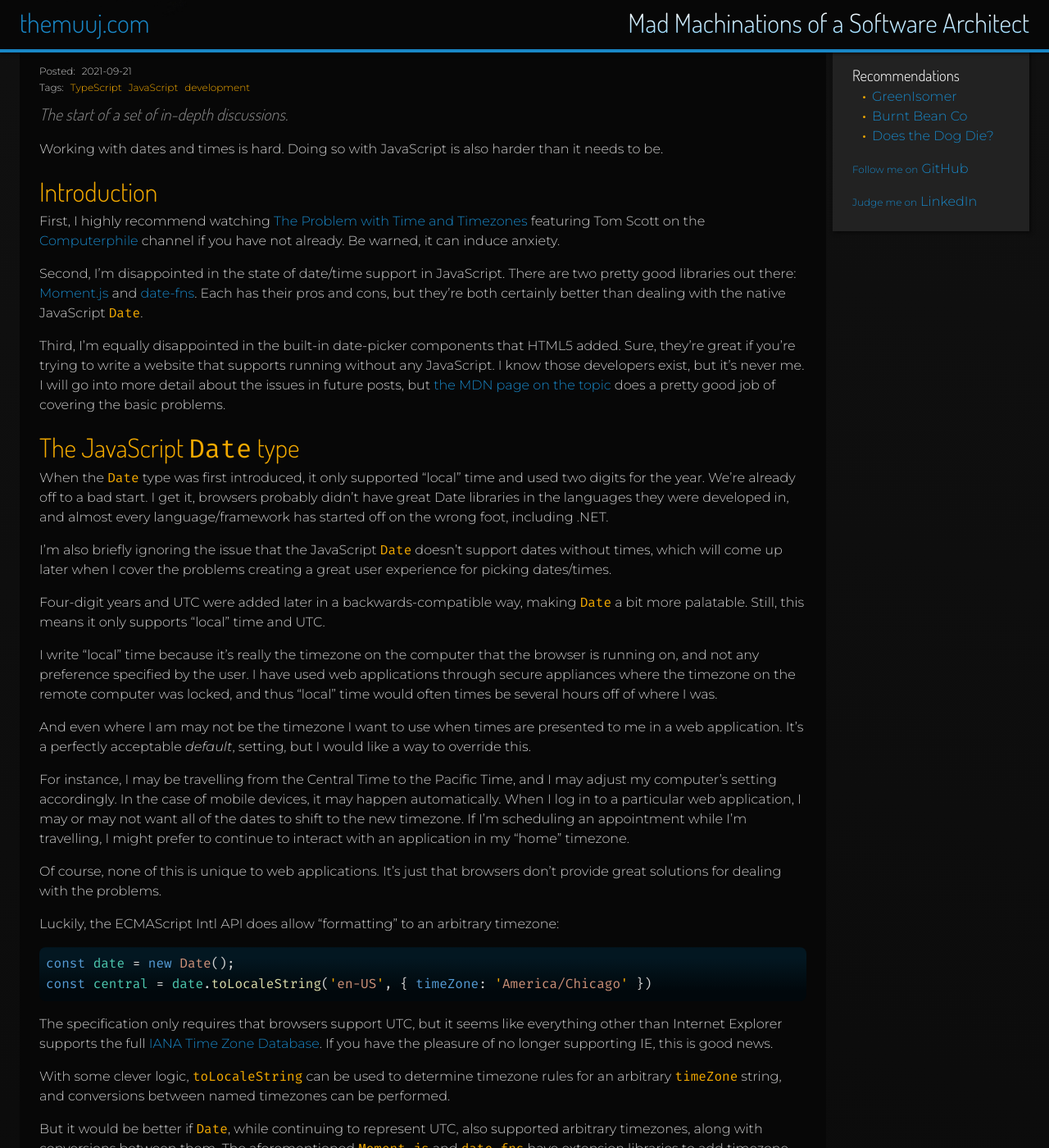
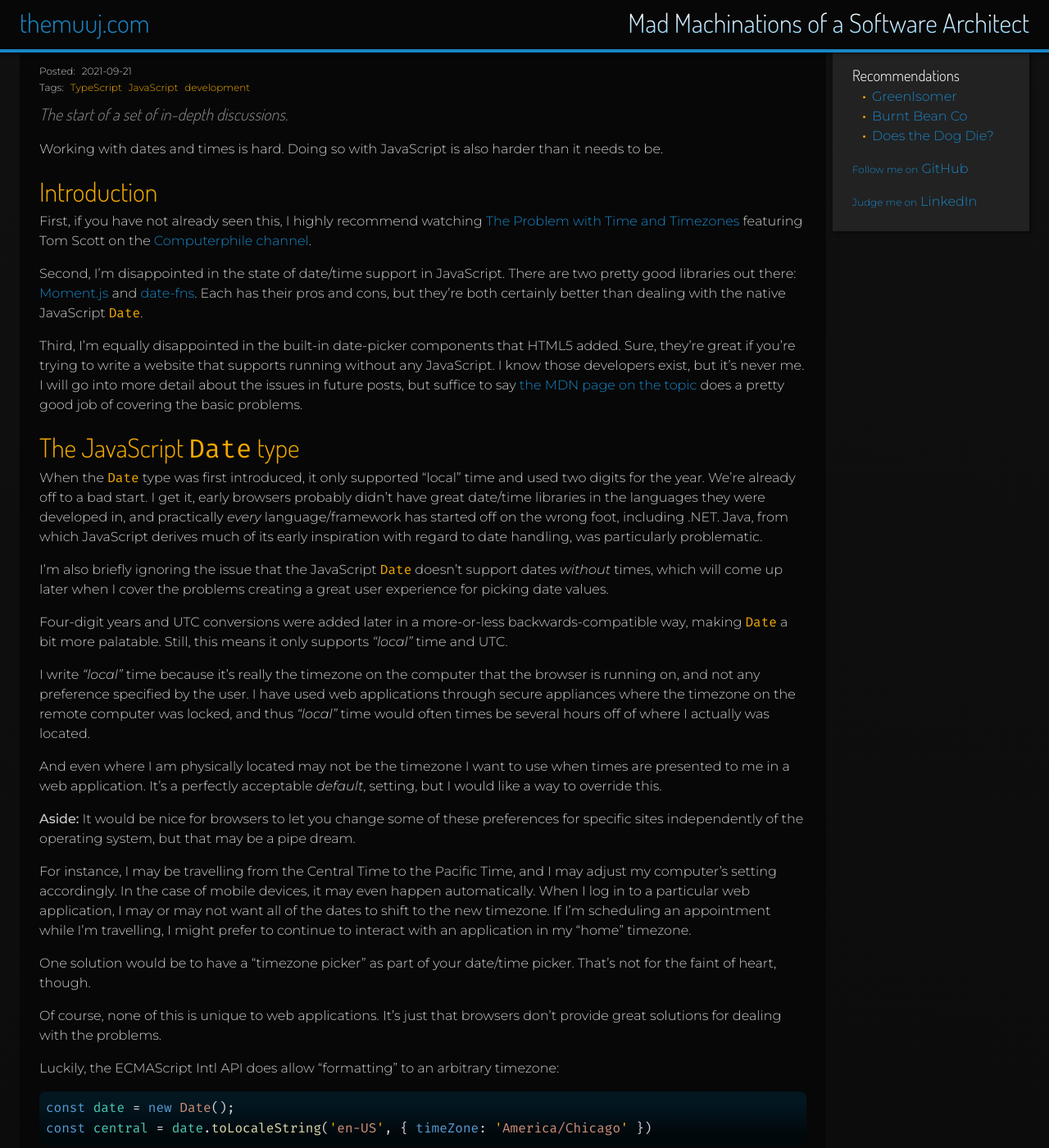
Before and after one commit to TheMuuj/TheMuuj.github.io, a Jekyll site: the page built from _posts/2021-09-21-web-apps-and-dates.md, in a window 1280 px wide and 1400 px high, scrolled down 218 px. Shown: the whole window at 82% size. Built offline with Jekyll 4.4.1, drawn with Linux system fonts in a browser that asks for light colours; some of the changed text lies outside the part shown.

Commit message:
Update Post: "Web Applications and Dates"

```diff
--- a/_posts/2021-09-21-web-apps-and-dates.md
+++ b/_posts/2021-09-21-web-apps-and-dates.md
@@ -10,25 +10,29 @@
 
 ## Introduction
 
-First, I highly recommend watching [The Problem with Time and Timezones](https://www.youtube.com/watch?v=-5wpm-gesOY) featuring Tom Scott on the [Computerphile](https://www.youtube.com/channel/UC9-y-6csu5WGm29I7JiwpnA) channel if you have not already. Be warned, it can induce anxiety.
+First, if you have not already seen this, I highly recommend watching [The Problem with Time and Timezones](https://www.youtube.com/watch?v=-5wpm-gesOY) featuring Tom Scott on the [Computerphile channel](https://www.youtube.com/channel/UC9-y-6csu5WGm29I7JiwpnA).
 
 Second, I'm disappointed in the state of date/time support in JavaScript. There are two pretty good libraries out there: [Moment.js](https://momentjs.com/) and [date-fns](https://date-fns.org/). Each has their pros and cons, but they're both certainly better than dealing with the native JavaScript `Date`.
 
-Third, I'm equally disappointed in the built-in date-picker components that HTML5 added. Sure, they're great if you're trying to write a website that supports running without any JavaScript. I know those developers exist, but it's never me. I will go into more detail about the issues in future posts, but [the MDN page on the topic](https://developer.mozilla.org/en-US/docs/Web/HTML/Element/input/date#handling_browser_support) does a pretty good job of covering the basic problems.
+Third, I'm equally disappointed in the built-in date-picker components that HTML5 added. Sure, they're great if you're trying to write a website that supports running without any JavaScript. I know those developers exist, but it's never me. I will go into more detail about the issues in future posts, but suffice to say [the MDN page on the topic](https://developer.mozilla.org/en-US/docs/Web/HTML/Element/input/date#handling_browser_support) does a pretty good job of covering the basic problems.
 
 ## The JavaScript `Date` type
 
-When the `Date` type was first introduced, it only supported "local" time and used two digits for the year. We're already off to a bad start. I get it, browsers probably didn't have great Date libraries in the languages they were developed in, and almost every language/framework has started off on the wrong foot, including .NET.
+When the `Date` type was first introduced, it only supported "local" time and used two digits for the year. We're already off to a bad start. I get it, early browsers probably didn't have great date/time libraries in the languages they were developed in, and practically *every* language/framework has started off on the wrong foot, including .NET. Java, from which JavaScript derives much of its early inspiration with regard to date handling, was particularly problematic.
 
-I'm also briefly ignoring the issue that the JavaScript `Date` doesn't support dates without times, which will come up later when I cover the problems creating a great user experience for picking dates/times.
+I'm also briefly ignoring the issue that the JavaScript `Date` doesn't support dates *without* times, which will come up later when I cover the problems creating a great user experience for picking date values.
 
-Four-digit years and UTC were added later in a backwards-compatible way, making `Date` a bit more palatable. Still, this means it only supports "local" time and UTC.
+Four-digit years and UTC conversions were added later in a more-or-less backwards-compatible way, making `Date` a bit more palatable. Still, this means it only supports *"local"* time and UTC.
 
-I write "local" time because it's really the timezone on the computer that the browser is running on, and not any preference specified by the user. I have used web applications through secure appliances where the timezone on the remote computer was locked, and thus "local" time would often times be several hours off of where I was.
+I write *"local"* time because it's really the timezone on the computer that the browser is running on, and not any preference specified by the user. I have used web applications through secure appliances where the timezone on the remote computer was locked, and thus *"local"* time would often times be several hours off of where I actually was located.
 
-And even where I am may not be the timezone I want to use when times are presented to me in a web application. It's a perfectly acceptable *default*, setting, but I would like a way to override this.
+And even where I am physically located may not be the timezone I want to use when times are presented to me in a web application. It's a perfectly acceptable *default*, setting, but I would like a way to override this.
 
-For instance, I may be travelling from the Central Time to the Pacific Time, and I may adjust my computer's setting accordingly. In the case of mobile devices, it may happen automatically. When I log in to a particular web application, I may or may not want all of the dates to shift to the new timezone. If I'm scheduling an appointment while I'm travelling, I might prefer to continue to interact with an application in my "home" timezone.
+**Aside:** It would be nice for browsers to let you change some of these preferences for specific sites independently of the operating system, but that may be a pipe dream.
+
+For instance, I may be travelling from the Central Time to the Pacific Time, and I may adjust my computer's setting accordingly. In the case of mobile devices, it may even happen automatically. When I log in to a particular web application, I may or may not want all of the dates to shift to the new timezone. If I'm scheduling an appointment while I'm travelling, I might prefer to continue to interact with an application in my "home" timezone.
+
+One solution would be to have a "timezone picker" as part of your date/time picker. That's not for the faint of heart, though.
 
 Of course, none of this is unique to web applications. It's just that browsers don't provide great solutions for dealing with the problems.
 
@@ -41,9 +45,9 @@
 
 The specification only requires that browsers support UTC, but it seems like everything other than Internet Explorer supports the full [IANA Time Zone Database](https://www.iana.org/time-zones). If you have the pleasure of no longer supporting IE, this is good news.
 
-With some clever logic, `toLocaleString` can be used to determine timezone rules for an arbitrary `timeZone` string, and conversions between named timezones can be performed.
+With some clever logic, `toLocaleString` can be used to determine timezone rules for an arbitrary `timeZone` string, and conversions between named timezones can be performed. The aforementioned `Moment.js` and `date-fns` have extension libraries to add timezone support, but they add quite a bit of extra code for something that should be provided out of the box.
 
-But it would be better if `Date`, while continuing to represent UTC, also supported arbitrary timezones, along with conversions between them. The aforementioned `Moment.js` and `date-fns` have extension libraries to add timezone support, but they add quite a bit of extra code for something that should be provided out of the box.
+But it would be better if `Date`, while continuing to represent UTC, also supported arbitrary timezones along with conversions between them.
 
 Also, these libraries make it really easy to create a `Date` value that represents a time in a different timezone than the browser is using, but without that information tracked, using the built-in functions to convert to UTC will get it wrong. This can be a mess when trying to pass that information via JSON to a REST API.
 
```
